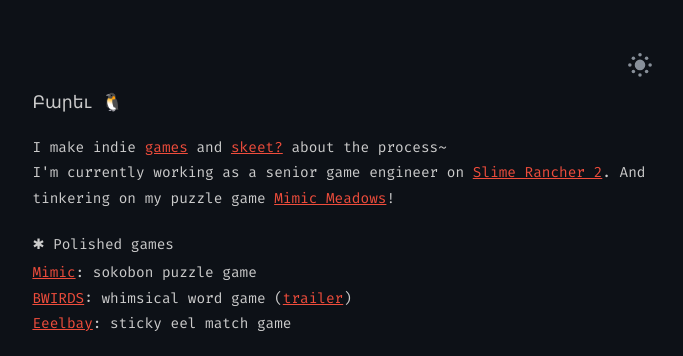
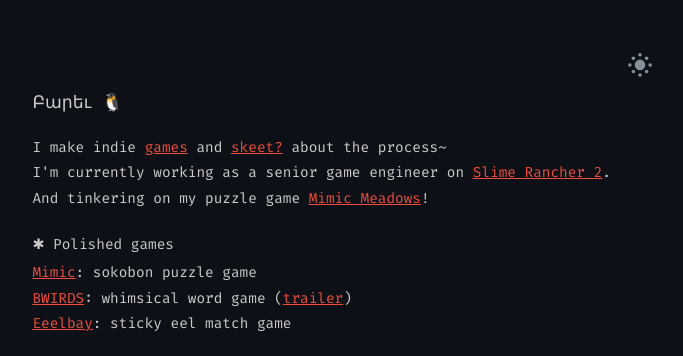
Before and after one commit to sourencho/sourencho.github.io, a Jekyll site: the page built from index.html, in a window 1280 px wide. Shown: the top 356 px of the page, without its empty margins (298-981 px from the left). Built offline with Jekyll 4.4.1, drawn with Linux system fonts in a browser that asks for light colours.

Commit message:
Improve readability by adding line break in bio
Added a line break between two sentences for clarity.

```diff
--- a/index.html
+++ b/index.html
@@ -13,7 +13,9 @@
         I make indie <a href="https://sourencho.itch.io/">games</a> and <a href="https://bsky.app/profile/sourencho.com">skeet?</a> about the process~
     </p>
     <p>
-        I'm currently working as a senior game engineer on <a href="https://store.steampowered.com/app/1657630/Slime_Rancher_2/" target="_blank">Slime Rancher 2</a>. And tinkering on my puzzle game <a href="https://store.steampowered.com/app/4136640/Mimic_Meadows/"> Mimic Meadows</a>!
+        I'm currently working as a senior game engineer on <a href="https://store.steampowered.com/app/1657630/Slime_Rancher_2/" target="_blank">Slime Rancher 2</a>.
+        <br>
+        And tinkering on my puzzle game <a href="https://store.steampowered.com/app/4136640/Mimic_Meadows/"> Mimic Meadows</a>!
     </p>
 </section>
 
```
